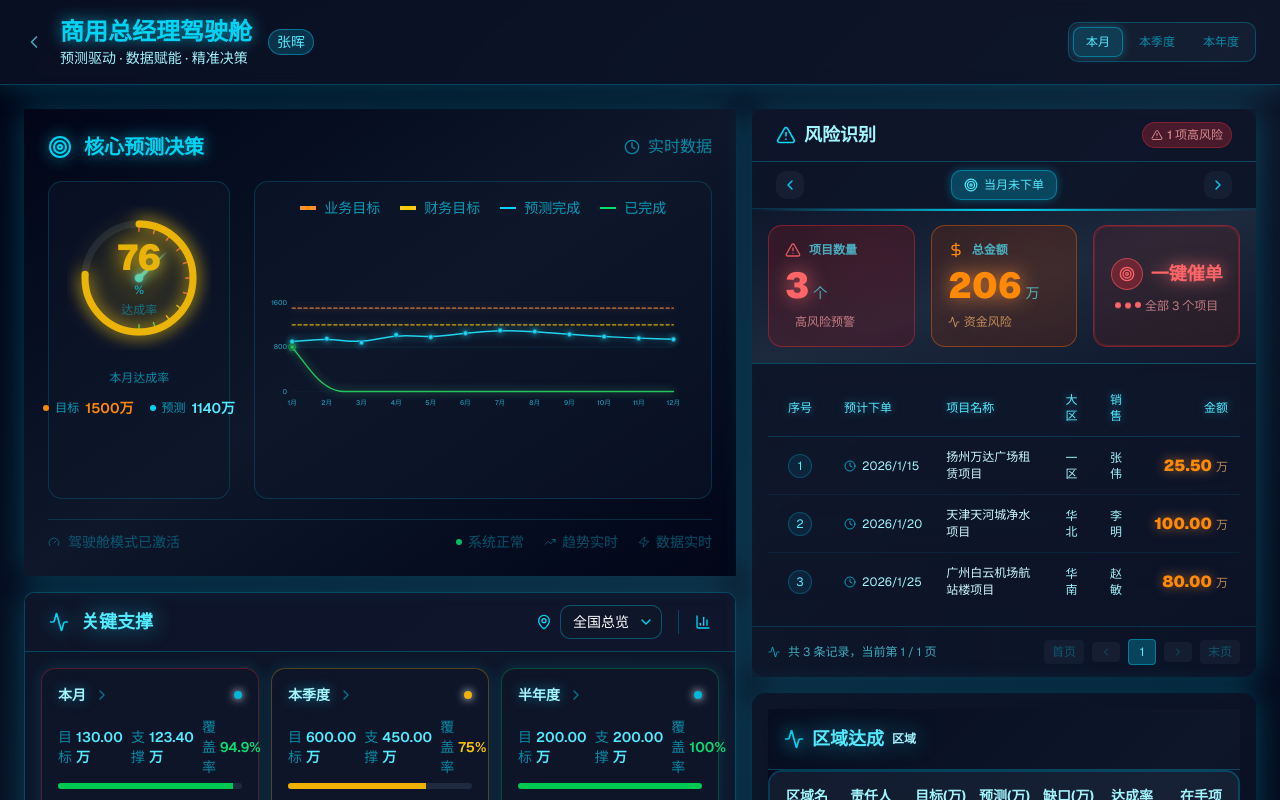
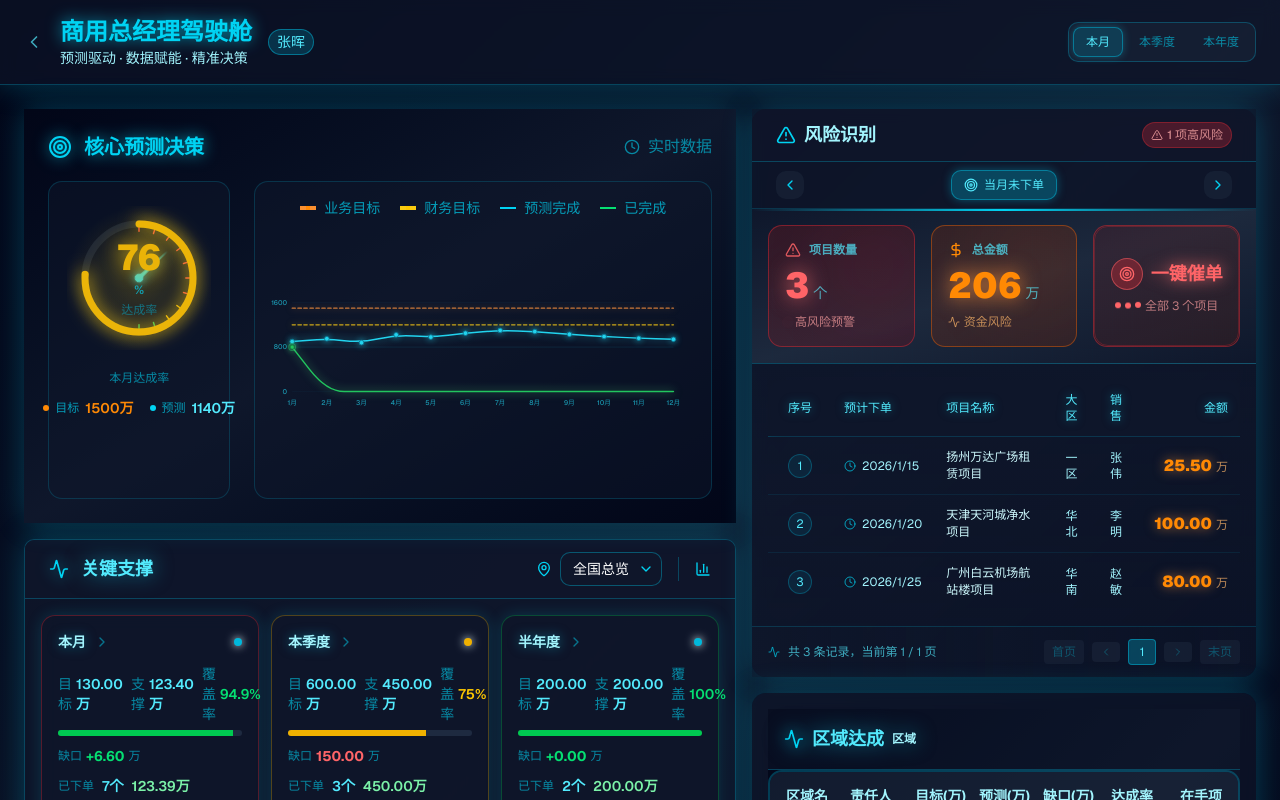
Before and after one commit to navylee1990/coze_jsc, a Next.js app: page /gm in a window 1280 px wide. Shown: the top 800 px of the page. Built offline with nearby package versions, Linux system fonts and the light colour scheme.

Commit message:
feat: 删除底部驾驶舱装饰内容

```diff
--- a/src/components/PredictionDecisionCard.tsx
+++ b/src/components/PredictionDecisionCard.tsx
@@ -759,30 +759,6 @@ export default function PredictionDecisionCard({
           <MonthlyTrendChart />
         </div>
       </div>
-
-      {/* 底部：驾驶舱科技装饰 */}
-      <div className="mt-5 pt-3 border-t border-cyan-500/20">
-        <div className="flex items-center justify-between text-sm text-cyan-500/40">
-          <div className="flex items-center gap-2">
-            <Gauge className="w-3 h-3" />
-            <span>驾驶舱模式已激活</span>
-          </div>
-          <div className="flex items-center gap-5">
-            <div className="flex items-center gap-1.5">
-              <div className="w-1.5 h-1.5 rounded-full bg-green-400 animate-pulse" />
-              <span>系统正常</span>
-            </div>
-            <div className="flex items-center gap-1.5">
-              <TrendingUp className="w-3 h-3" />
-              <span>趋势实时</span>
-            </div>
-            <div className="flex items-center gap-1.5">
-              <Zap className="w-3 h-3" />
-              <span>数据实时</span>
-            </div>
-          </div>
-        </div>
-      </div>
     </div>
   );
 }
```
